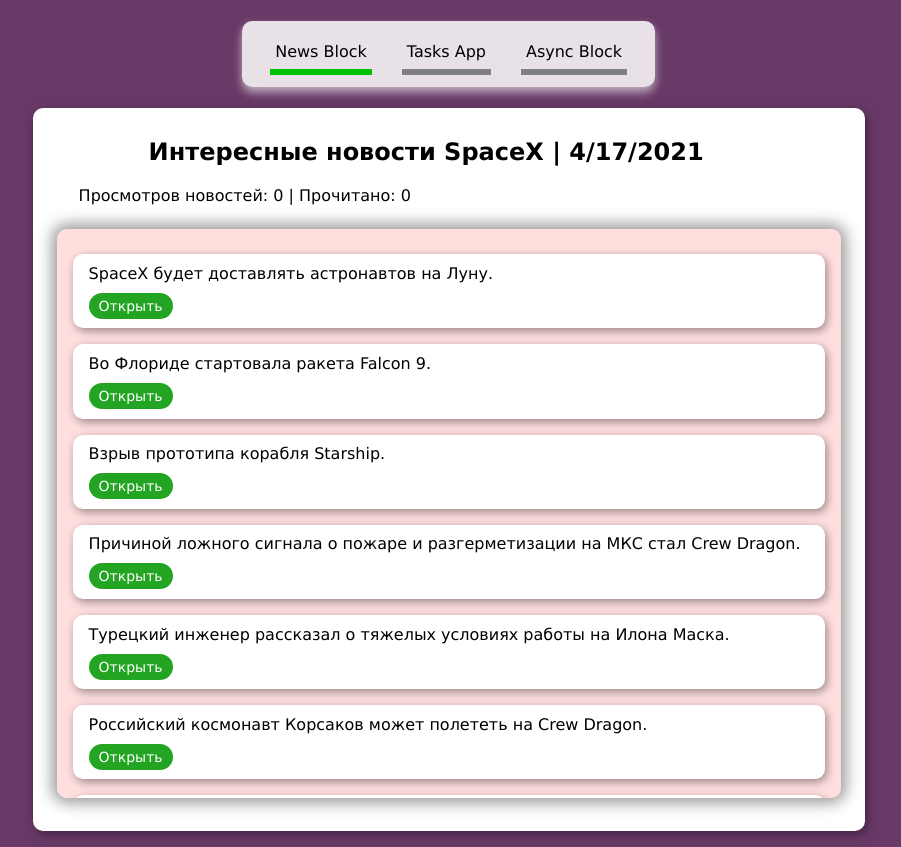
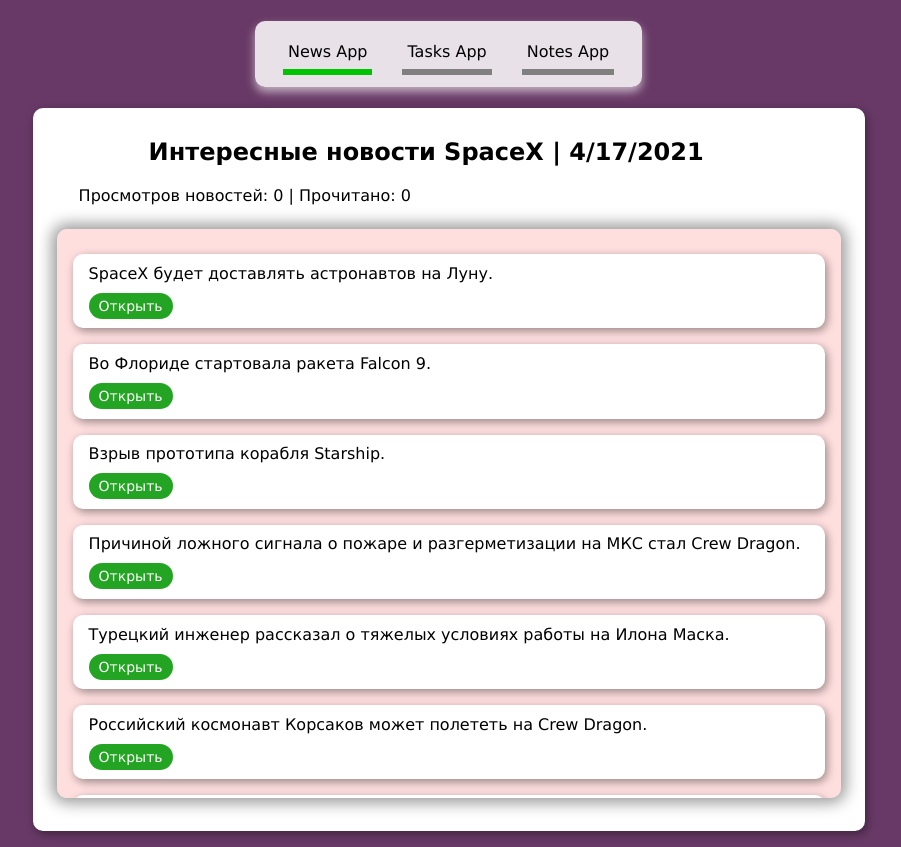
Before and after one commit to fixmol/vue-first-works, a Vue app: page / in a window 1280 px wide. Shown: the whole page, without its empty margins (193-1094 px from the left). Built offline with nearby package versions, Linux system fonts and the light colour scheme.

Commit message:
Renaming blocks

```diff
--- a/src/App.vue
+++ b/src/App.vue
@@ -5,7 +5,7 @@
       <button class="btn_header"
       :class="{'active': activeComponent == 'news'}"
       @click="activeComponent = 'news'">
-      News Block</button>
+      News App</button>
 
       <button class="btn_header"
       :class="{'active': activeComponent == 'tasks'}"
@@ -15,7 +15,7 @@
       <button class="btn_header"
       :class="{'active': activeComponent == 'notes'}"
       @click="activeComponent = 'notes'">
-      Async Block</button>
+      Notes App</button>
     </div>
 
     <keep-alive>
```
